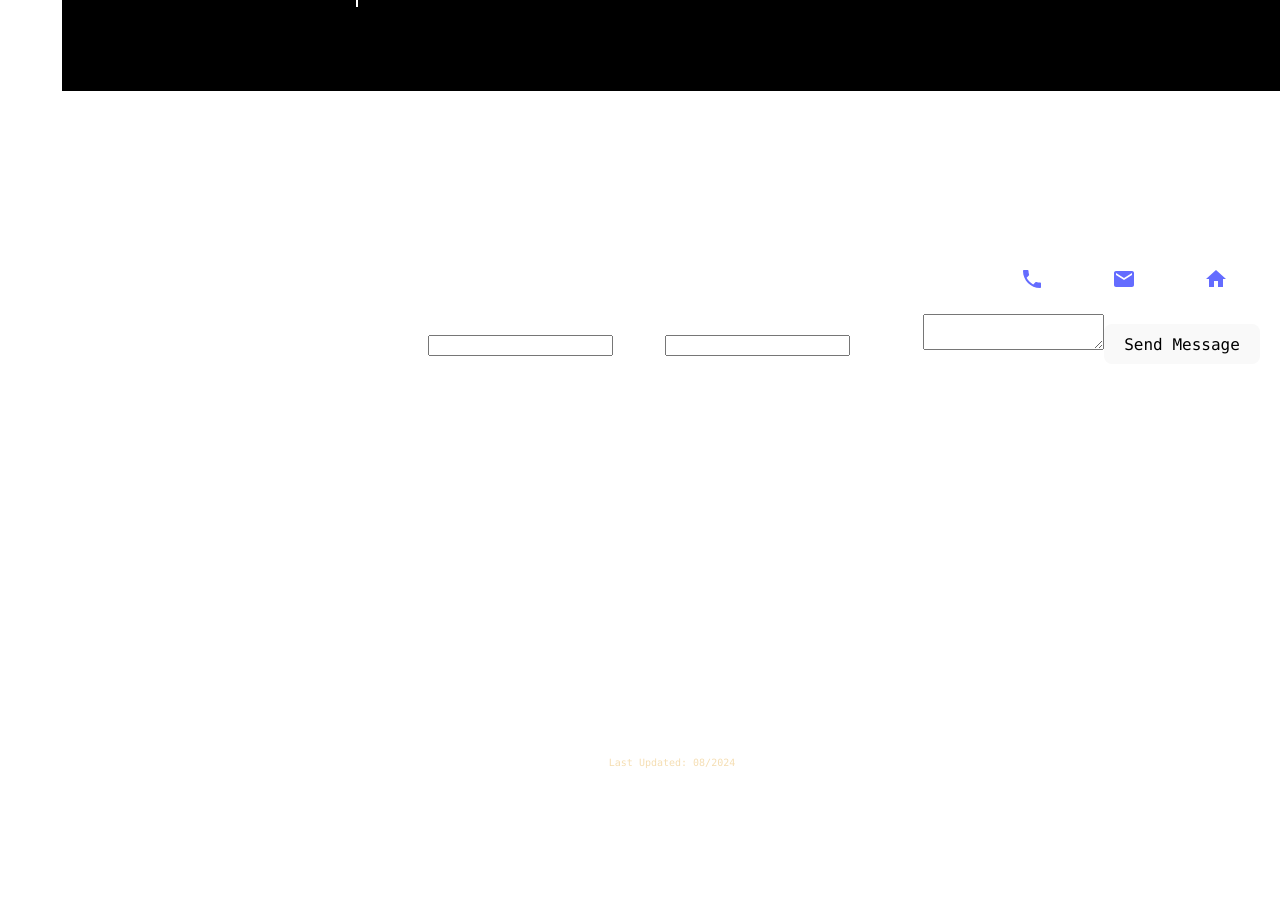
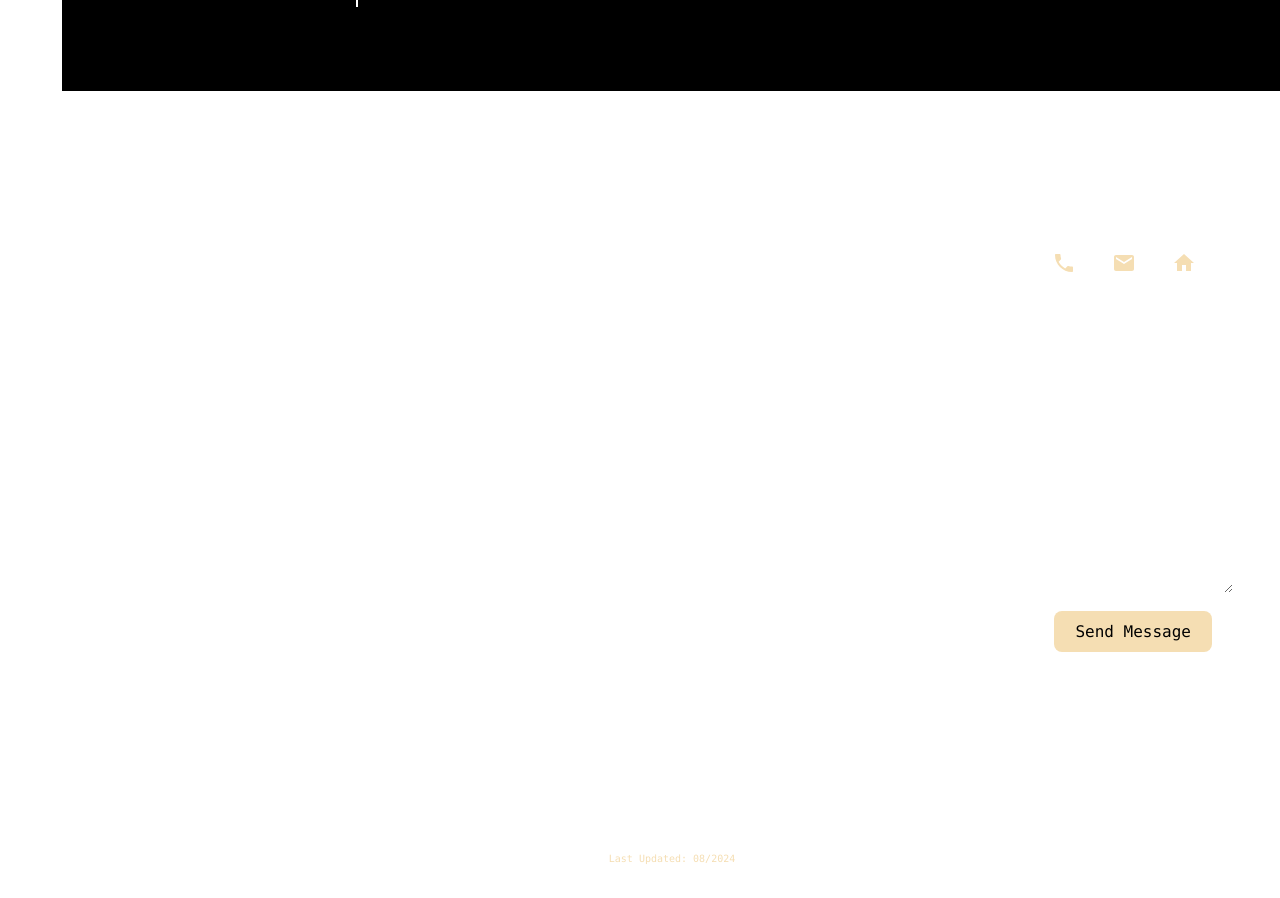
Before and after one commit to akshay-rajan/react-gh-pages, a React (Vite) app: page / in a window 1280 px wide. Shown: the part 3920-4818 px from the top of the page. Before the commit the page ends 4722 px from the top, so only its background shows below. Built offline with nearby package versions, Linux system fonts and the light colour scheme.

Commit message:
Add Contact section

```diff
--- a/src/components/About.jsx
+++ b/src/components/About.jsx
@@ -94,21 +94,18 @@ export default function About() {
         nav.classList.remove('light');
         project.classList.remove('focused');
         aboutSection.style.paddingTop = '40px';
-        console.log("1");
       } else if (rect.top >= 100) {
         body.style.backgroundColor = 'transparent';
         nav.classList.remove('scrolled');
         nav.classList.remove('light');
         project.classList.remove('focused');
         aboutSection.style.paddingTop = '0px';
-        console.log("2");
       } else {
         body.style.backgroundColor = 'transparent';
         project.classList.add('focused');
         nav.classList.add('light');
         nav.classList.add('scrolled');
         aboutSection.style.paddingTop = '0px';
-        console.log("3");
       }
     };
 
--- a/src/components/Contact.jsx
+++ b/src/components/Contact.jsx
@@ -28,7 +28,7 @@ const Contact = () => {
                 </a>
               </div>
               <div>
-                <a href="">
+                <a href="https://www.google.com/maps/place/Thiruvananthapuram,+Kerala/@8.4996983,76.7593538,11z/data=!3m1!4b1!4m6!3m5!1s0x3b05bbb805bbcd47:0x15439fab5c5c81cb!8m2!3d8.5241391!4d76.9366376!16zL20vMGZrOTg?entry=ttu">
                   <HomeIcon />
                 </a>
               </div>
--- a/src/components/ContactForm.jsx
+++ b/src/components/ContactForm.jsx
@@ -10,9 +10,12 @@ export default function ContactForm() {
   useEffect(() => {
     const form = formRef.current;
     const alert = alertRef.current;
+    const submitBtn = form.querySelector('#send-msg');
 
     const handleSubmit = (e) => {
       e.preventDefault();
+      submitBtn.disabled = true;
+      console.log(submitBtn);
       fetch(scriptURL, { method: 'POST', body: new FormData(form) })
         .then(response => {
           alert.innerHTML = 'Message Sent Successfully!';
@@ -20,6 +23,7 @@ export default function ContactForm() {
             alert.innerHTML = '';
           }, 5000);
           form.reset();
+          submitBtn.disabled = false;
         })
         .catch(error => console.error('Error!', error.message));
     };
@@ -34,16 +38,21 @@ export default function ContactForm() {
 
   return (
     <div className="contact-form">
-      <form ref={formRef} action={scriptURL} method="POST">
-        <label htmlFor="name">Name</label>
-        <input type="text" id="name" name="name" required />
-        <label htmlFor="email">Email</label>
-        <input type="email" id="email" name="email" required />
-        <label htmlFor="message">Message</label>
-        <textarea id="message" name="message" required></textarea>
-        <button type="submit">Send Message</button>
+      <form ref={formRef} action={scriptURL} method="POST" className="contact-form-f">
+        <div className="form-group">
+          <input type="text" id="name" name="name" placeholder="Name" className="form-control" required />
+        </div>
+        <div className="form-group">
+          <input type="email" id="email" name="email" required placeholder="Email" className="form-control" />
+        </div>
+        <div className="form-group">
+          <textarea id="message" name="message" required placeholder="Enter your message" className="form-control"></textarea>
+        </div>
+        <div className="form-group">
+          <button type="submit" className="btn btn-dark" id="send-msg">Send Message</button>
+        </div>
+        <div id="alert" ref={alertRef}></div>
       </form>
-      <div id="alert" ref={alertRef}></div>
     </div>
   );
 }
--- a/src/components/Header.jsx
+++ b/src/components/Header.jsx
@@ -3,10 +3,10 @@ import { Link, animateScroll as scroll } from 'react-scroll';
 
 export default function Header() {
   return (
-    <div className="header" id="home">
+    <div className="myheader" id="home">
       <div className="head-container">
-        <nav className="navbar">
-          <ul className="nav-links">
+        <nav className="mynavbar">
+          <ul className="navigation-links">
             <li>
               <Link
                 to=""
--- a/src/index.css
+++ b/src/index.css
@@ -207,7 +207,7 @@ button:focus-visible {
 
 /* ! NAVBAR (Header) */
 
-.header {
+.myheader {
   color: white;
   padding: 4px 0;
   position: sticky;
@@ -215,7 +215,7 @@ button:focus-visible {
   width: 100%;
   z-index: 2;
 }
-.header:hover {
+.myheader:hover {
   opacity: 1;
 }
 
@@ -226,32 +226,32 @@ button:focus-visible {
   padding: 0 2px 0 0;
 }
 
-.navbar {
+.mynavbar {
   display: flex;
   justify-content: space-between;
   align-items: center;
   opacity: 1;
 }
 
-.nav-links {
+.navigation-links {
   list-style: none;
   display: flex;
   gap: 20px;
   z-index: 100;
 }
 
-.nav-links li {
+.navigation-links li {
   margin: 0 10px;
   cursor: pointer;
 }
 
-.nav-links a {
+.navigation-links a {
   color: white;
   text-decoration: none;
   font-size: 18px;
 }
 
-.nav-links a:hover {
+.navigation-links a:hover {
   color: wheat;
 }
 
@@ -263,14 +263,14 @@ button:focus-visible {
 }
 
 @media (max-width: 768px) {
-  .nav-links {
+  .navigation-links {
     display: none;
     flex-direction: column;
     width: 100%;
     text-align: center;
   }
 
-  .nav-links.active {
+  .navigation-links.active {
     text-decoration: underline;
     display: flex;
   }
@@ -282,7 +282,7 @@ button:focus-visible {
 
 /* <<<<<<<<<<<<<<<Nav to Right>>>>>>>>>>>>>> */
 
-.scrolled.header {
+.scrolled.myheader {
   position: fixed;
   top: 0;
   right: 0;
@@ -300,13 +300,13 @@ button:focus-visible {
   align-items: center;
 }
 
-.scrolled .navbar {
+.scrolled .mynavbar {
   display: flex;
   flex-direction: column;
   align-items: center;
 }
 
-.scrolled .nav-links {
+.scrolled .navigation-links {
   list-style: none;
   padding: 0;
   display: flex;
@@ -314,21 +314,21 @@ button:focus-visible {
   z-index: 100;
 }
 
-.scrolled .nav-links li {
+.scrolled .navigation-links li {
   margin: 1rem 0;
   margin: 30px 0 30px 0;
 }
 
-.scrolled .nav-links a {
+.scrolled .navigation-links a {
   transform: rotate(90deg);
   display: inline-block;
   text-decoration: none;
   color: #000;
   font-size: 1.2rem;
 }
-.scrolled .nav-links a:hover {
+.scrolled .navigation-links a:hover {
   text-decoration: underline;
-  text-decoration-thickness: 4px;
+  text-decoration-thickness: 3px;
   text-decoration-style: solid;
   text-decoration-color: wheat;
 }
@@ -343,13 +343,12 @@ button:focus-visible {
   font-size: 1.5rem;
   color: #000;
 }
-.light .nav-links a {
+.light .navigation-links a {
   color: wheat;
 }
-.light .nav-links a:hover {
-  text-decoration: underline;
-  text-decoration-thickness: 2px;
-  text-decoration-color: white;
+.light .navigation-links a:hover {
+  color: white;
+  text-decoration: none;
 }
 
 
@@ -575,7 +574,7 @@ button:focus-visible {
   border: 1px solid wheat;
 }
 
-.focused .nav-links {
+.focused .navigation-links {
   color: white!important;
 }
 
@@ -674,7 +673,7 @@ button:focus-visible {
 .exp-timeline-event-icon {
   transition: transform 0.2s ease-in;
   transform: rotate(45deg);
-  background-color: var(--exp-color-1);
+  background-color: var(--exp-color-3);
   outline: 10px solid var(--exp-color-4);
   display: block;
   margin: 0.5em 0.5em 0.5em -0.5em;
@@ -701,7 +700,7 @@ button:focus-visible {
 #contact {
   color: white;
   text-align: right;
-  margin: 2em;
+  margin: 5em;
   padding: 20px;
   min-height: 70vh;
   font-size: 1em;
@@ -713,10 +712,10 @@ button:focus-visible {
   letter-spacing: 0.05em;
 }
 .contact-title {
-  margin: 1em;
   font-size: 2.5em;
   font-weight: 500;
   line-height: 1.1;
+  margin: 0;
 }
 .contact-info {
   display: flex;
@@ -726,6 +725,68 @@ button:focus-visible {
   text-align: right;
 }
 .contact-info div {
-  margin: 0 1em;
-  width: 60px;
+  margin: 0;
+  width:  60px;
 }
+.contact-info a {
+  color: wheat;
+  text-decoration: none;
+}
+.contact-form {
+  display: flex;
+  justify-content: flex-end;
+  align-items: center;
+  padding: 0;
+  text-align: right;
+}
+.contact-form-f {
+  width: 500px;
+  margin-top: 20px;
+}
+.contact-form-f div {
+  margin: 10px 0;
+  color: white;
+}
+.contact-form-f input, .contact-form-f textarea {
+  width: 100%;
+  padding: 10px;
+  border: 1px solid white;
+  background-color: transparent;
+  color: white;
+}
+.contact-form-f input::placeholder, .contact-form-f textarea::placeholder {
+  color: white;
+}
+.contact-form-f input:focus::placeholder, .contact-form-f textarea:focus::placeholder {
+  color: black;
+}
+.contact-form-f textarea {
+  height: 150px;
+}
+.contact-form-f button {
+  padding: 10px 20px;
+  border: 1px solid transparent;
+  background-color: wheat;
+  color: black;
+  cursor: pointer;
+}
+.contact-form-f button:hover {
+  background-color: black;
+  border: 1px solid wheat;
+  color: wheat;
+}
+.contact-form-f input:focus, .contact-form-f textarea:focus {
+  color: black;
+  box-shadow: none;
+  background-color: wheat;
+}
+.contact-form-f button:disabled {
+  background-color: gray;
+  color: black;
+  border: 1px solid transparent;
+  cursor: not-allowed;
+}
+#alert {
+  height: 10px;
+  color: green;
+}
```
